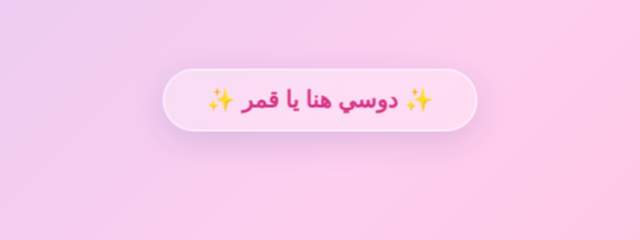
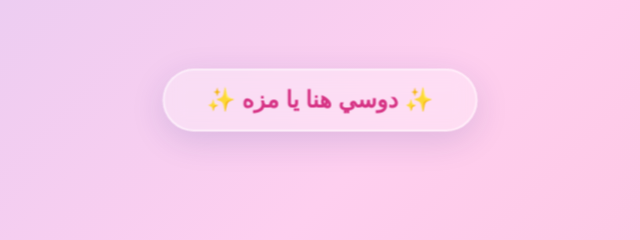
Before and after one commit to alamzoge/Jsjsh7, a plain HTML site: page index.html in a window 1280 px wide. Shown: the top 240 px of the page, 320-960 px from the left. Drawn offline with Linux system fonts and the light colour scheme.

Commit message:
Update button text in index.html

```diff
--- a/index.html
+++ b/index.html
@@ -116,7 +116,7 @@
     </audio>
 
     <div class="container">
-        <button id="play-btn">✨ دوسي هنا يا قمر ✨</button>
+        <button id="play-btn">✨ دوسي هنا يا مزه ✨</button>
 
         <div id="messages">
 
```
